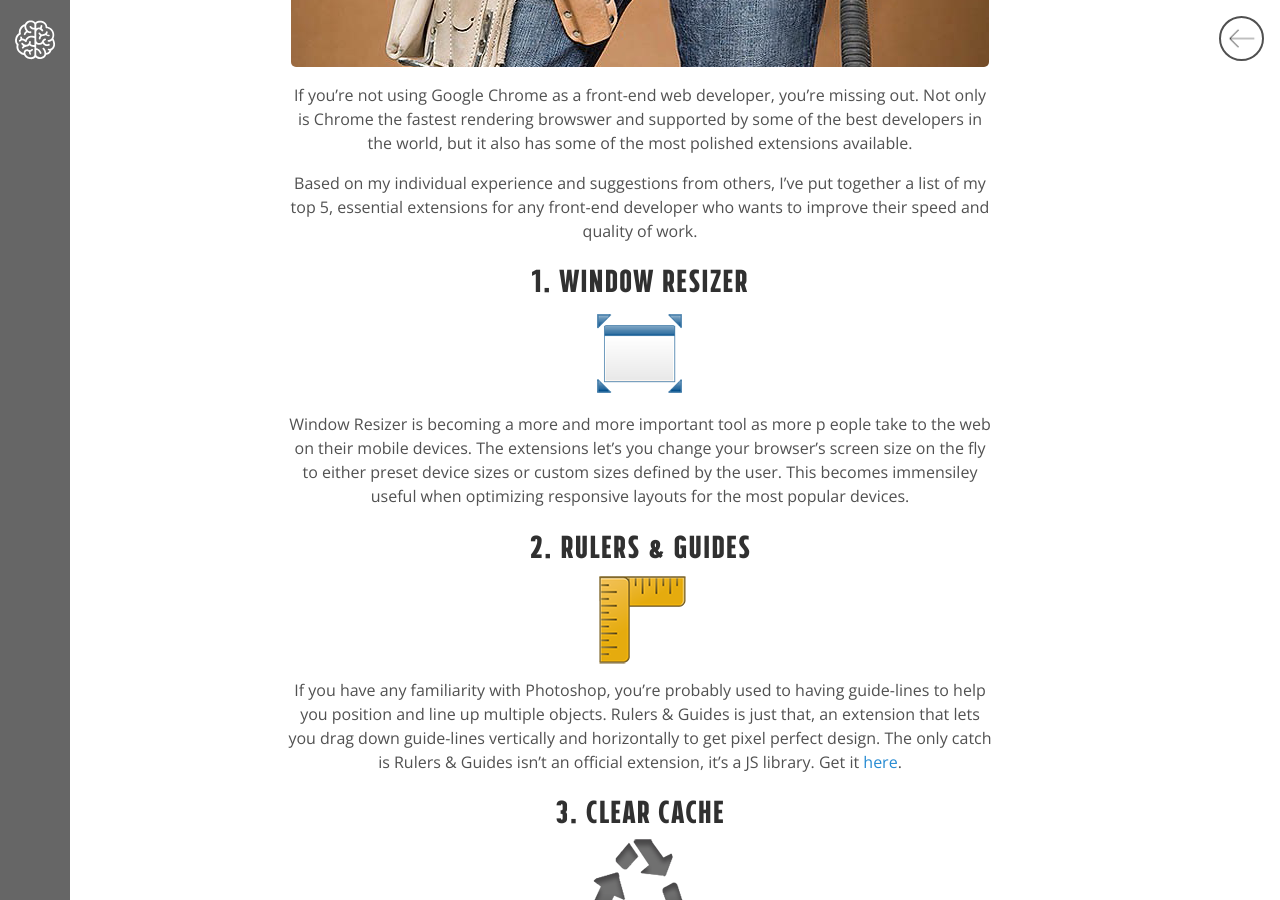
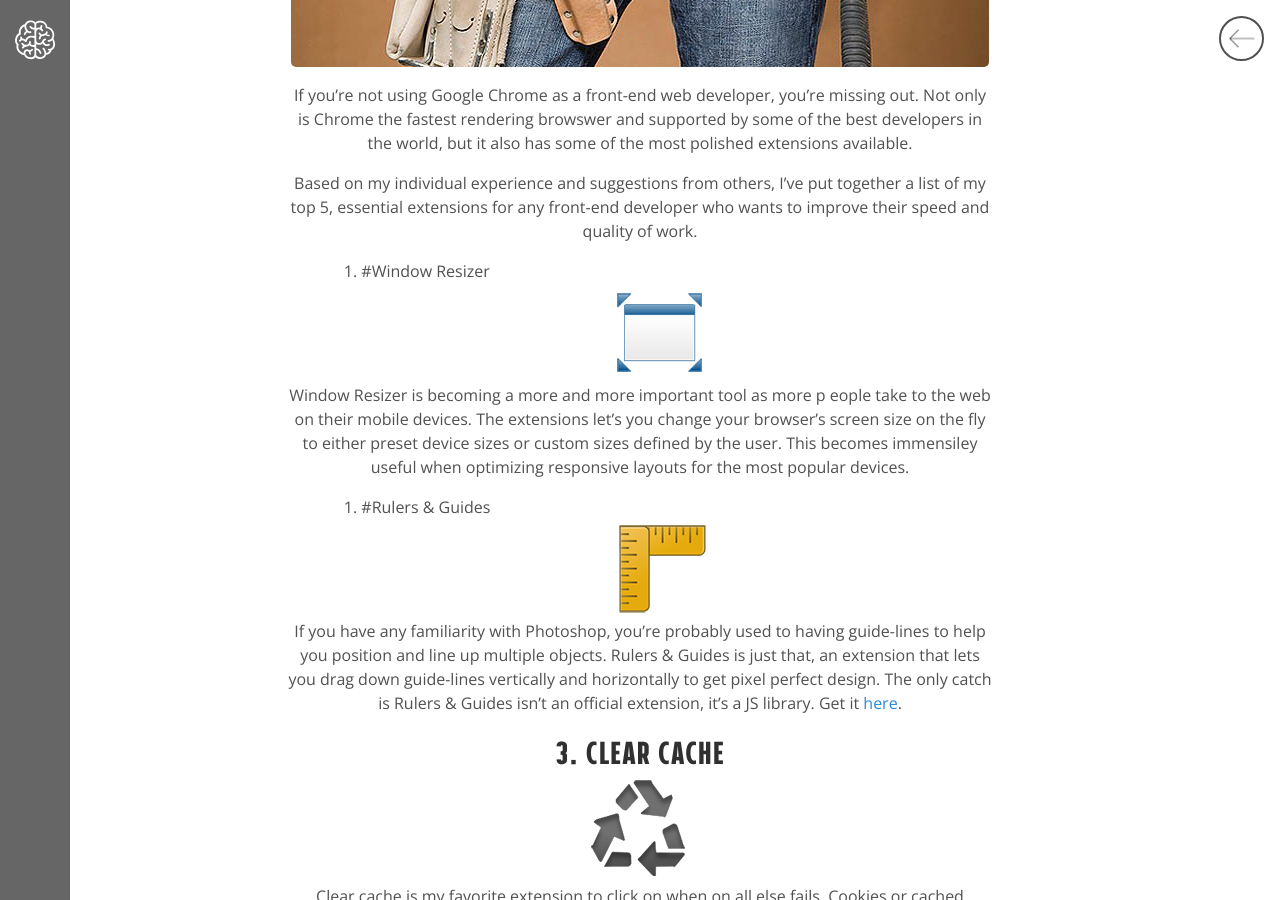
Before and after one commit to eyecuelab/labnotebook, a Jekyll site: the page built from _posts/2015-02-23-essential_extensions.md, in a window 1280 px wide and 900 px high, scrolled down 545 px. Built offline with Jekyll 4.4.1, drawn with Linux system fonts in a browser that asks for light colours; Markdown is read by kramdown in place of the engine named in the settings; comment, search, counter and statistics services are not loaded.

Commit message:
update image and post

```diff
--- a/_posts/2015-02-23-essential_extensions.md
+++ b/_posts/2015-02-23-essential_extensions.md
@@ -15,12 +15,12 @@ If you're not using Google Chrome as a front-end web developer, you're missing o
 Based on my individual experience and suggestions from others, I've put together a list of my top 5, essential extensions for any front-end developer who wants to improve their speed and quality of work.
 
 
-#1. Window Resizer ![EyeCue Lab]({{ site.postimage }}windowresizer.png)
+1. #Window Resizer ![EyeCue Lab]({{ site.postimage }}windowresizer.png)
 
 Window Resizer is becoming a more and more important tool as more p  eople take to the web on their mobile devices. The extensions let's you change your browser's screen size on the fly to either preset device sizes or custom sizes defined by the user. This becomes immensiley useful when optimizing responsive layouts for the most popular devices.
 
 
-#2. Rulers & Guides ![EyeCue Lab]({{ site.postimage }}rulersguides.png)
+2. #Rulers & Guides ![EyeCue Lab]({{ site.postimage }}rulersguides.png)
 
 If you have any familiarity with Photoshop, you're probably used to having guide-lines to help you position and line up multiple objects. Rulers & Guides is just that, an extension that lets you drag down guide-lines vertically and horizontally to get pixel perfect design. The only catch is Rulers & Guides isn't an official extension, it's a JS library. Get it [here](http://www.webappers.com/2014/05/26/photoshop-rulers-guides-interface-on-web-page/).
 
```
Also changed, not shown: public/images/posts/livereload.png.
